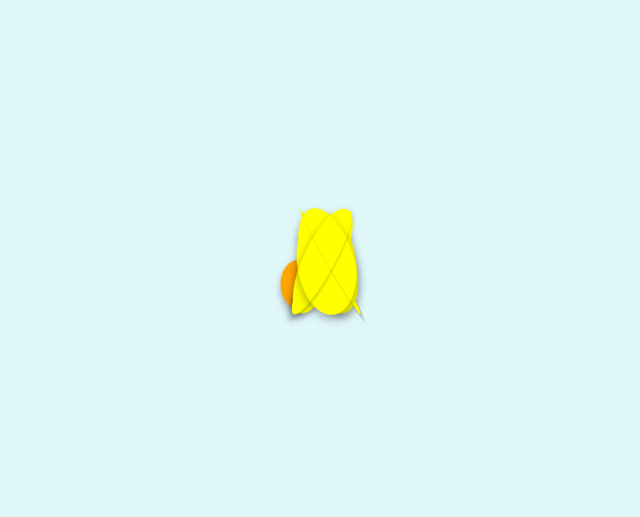
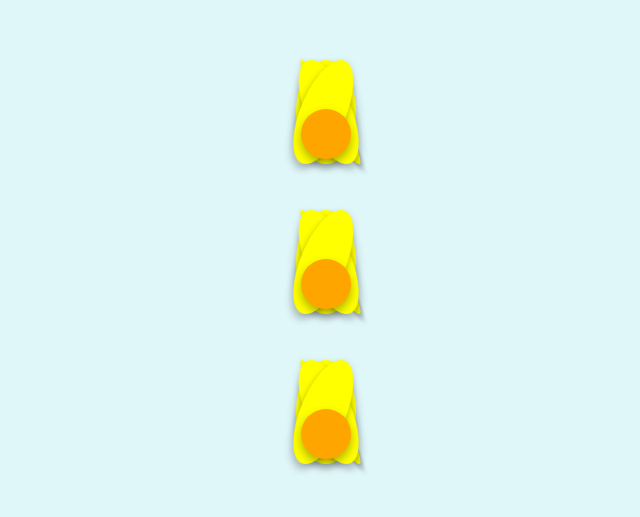
Before and after one commit to CleinerMQ/Flores-amarillas-2.0, a plain HTML site: page index.html in a window 1280 px wide. Shown: the part 111-628 px from the top of the page, without its empty margins (314-954 px from the left). Drawn offline with Linux system fonts and the light colour scheme.

Commit message:
Update index.html
Jaja

```diff
--- a/index.html
+++ b/index.html
@@ -8,14 +8,41 @@
 </head>
 <body>
     <div class="scene">
-        <div class="flower-container">
+        <div class="bouquet">
+            <!-- Flor 1 -->
             <div class="flower">
-                <div class="petal petal1"></div>
-                <div class="petal petal2"></div>
-                <div class="petal petal3"></div>
-                <div class="petal petal4"></div>
-                <div class="petal petal5"></div>
-                <div class="center"></div>
+                <div class="stem"></div>
+                <div class="flower-head">
+                    <div class="petal petal1"></div>
+                    <div class="petal petal2"></div>
+                    <div class="petal petal3"></div>
+                    <div class="petal petal4"></div>
+                    <div class="center"></div>
+                </div>
+            </div>
+
+            <!-- Flor 2 -->
+            <div class="flower">
+                <div class="stem"></div>
+                <div class="flower-head">
+                    <div class="petal petal1"></div>
+                    <div class="petal petal2"></div>
+                    <div class="petal petal3"></div>
+                    <div class="petal petal4"></div>
+                    <div class="center"></div>
+                </div>
+            </div>
+
+            <!-- Flor 3 -->
+            <div class="flower">
+                <div class="stem"></div>
+                <div class="flower-head">
+                    <div class="petal petal1"></div>
+                    <div class="petal petal2"></div>
+                    <div class="petal petal3"></div>
+                    <div class="petal petal4"></div>
+                    <div class="center"></div>
+                </div>
             </div>
         </div>
     </div>
```
